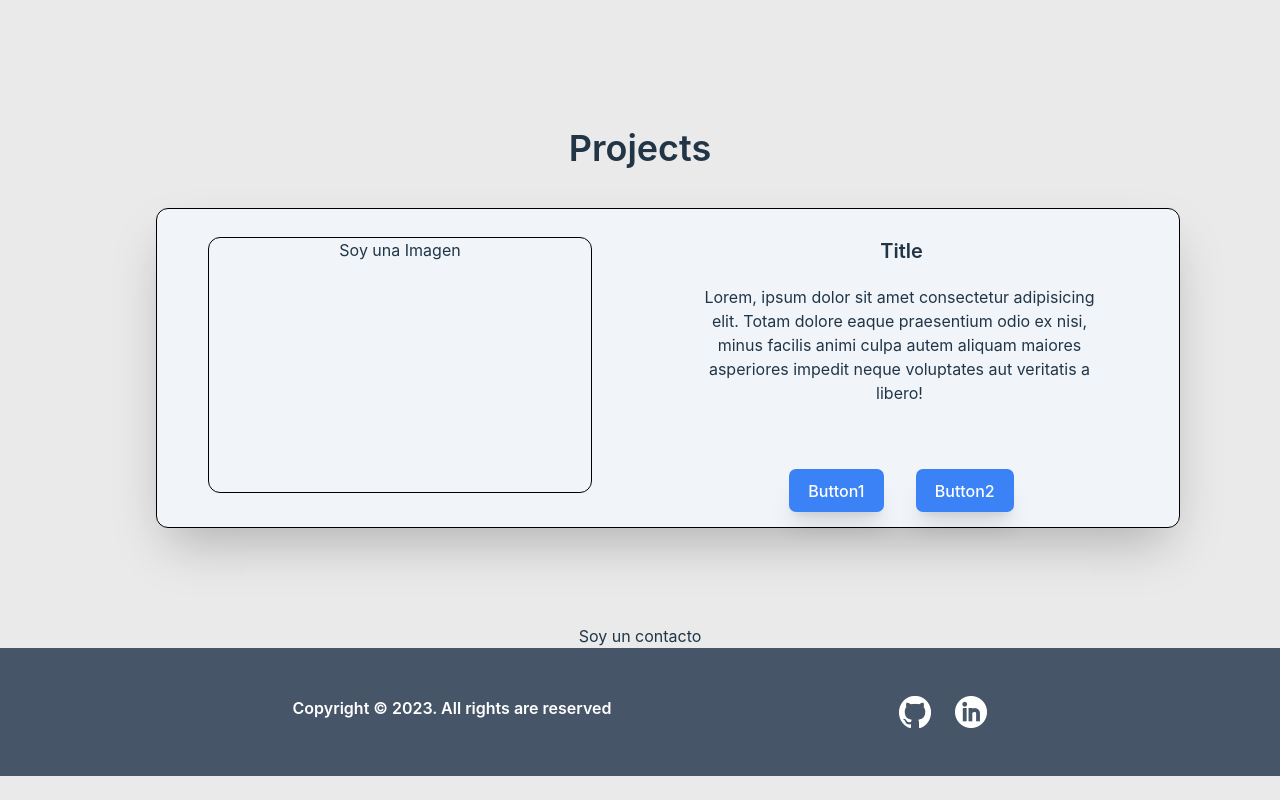
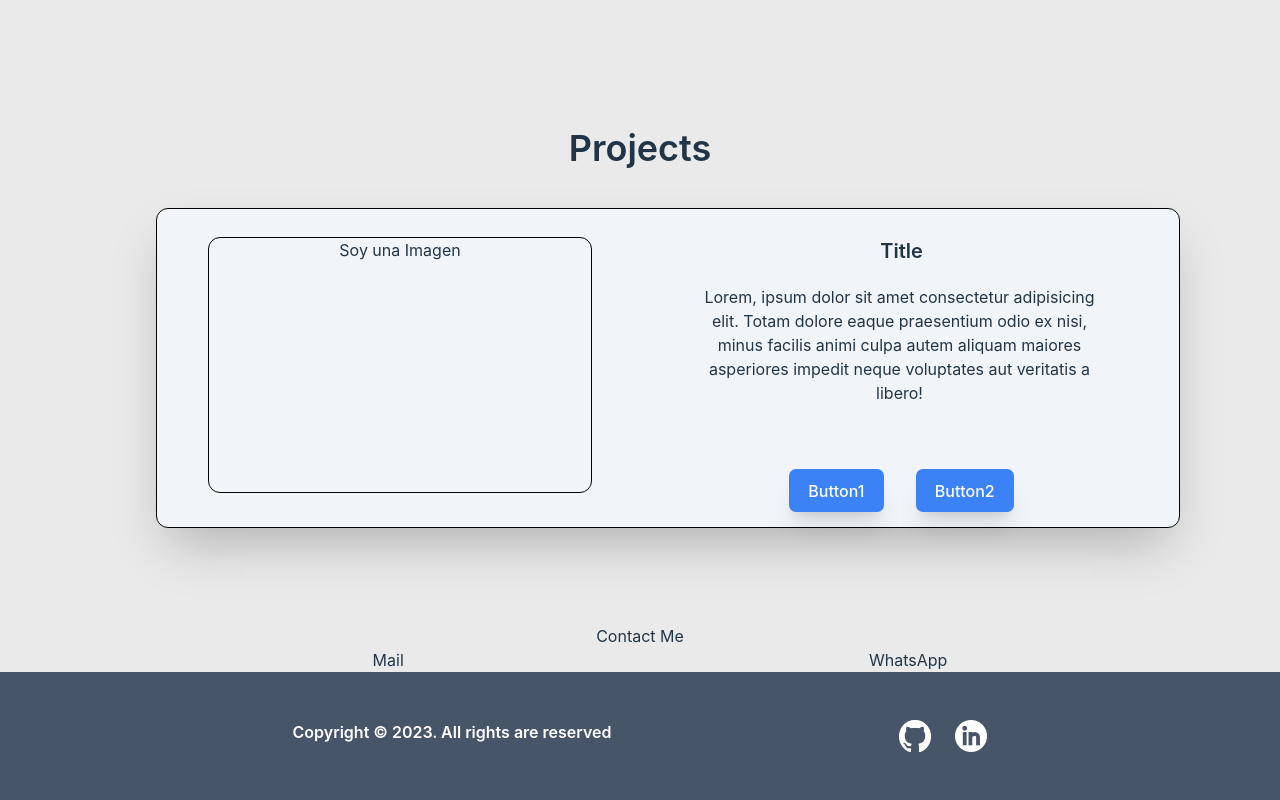
Before and after one commit to denisrold/Portfolio, a React (Vite) app in the folder portfolio/: page / in a window 1280 px wide. Shown: the part 1140-1940 px from the top of the page. Before the commit the page ends 1916 px from the top, so only its background shows below. Built offline with nearby package versions, Linux system fonts and the light colour scheme.

Commit message:
Contact Me Structue

```diff
--- a/portfolio/src/views/Contact.jsx
+++ b/portfolio/src/views/Contact.jsx
@@ -1,7 +1,11 @@
 const ContactMe = ()=>{
     return(
         <>
-        <p>Soy un contacto</p>
+        <p>Contact Me</p>
+        <div className="flex flex-row justify-around ml-10">
+        <div>Mail</div>
+        <div>WhatsApp</div>
+        </div>
         </>
     )
 }
```
